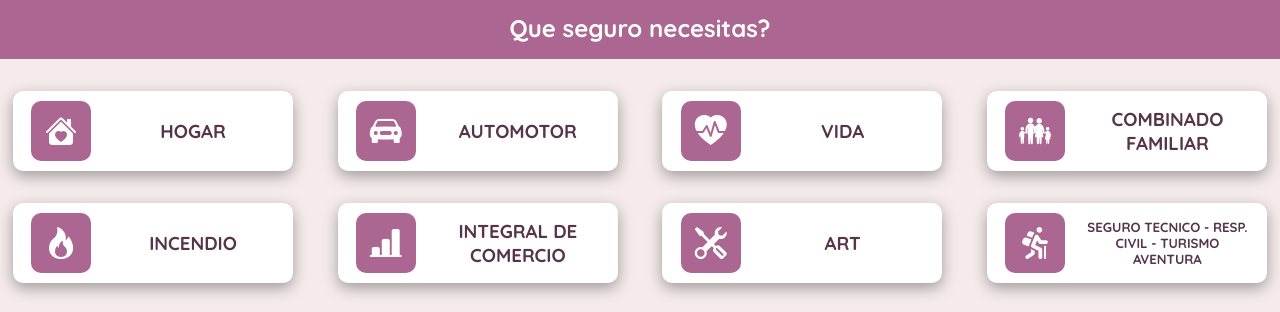
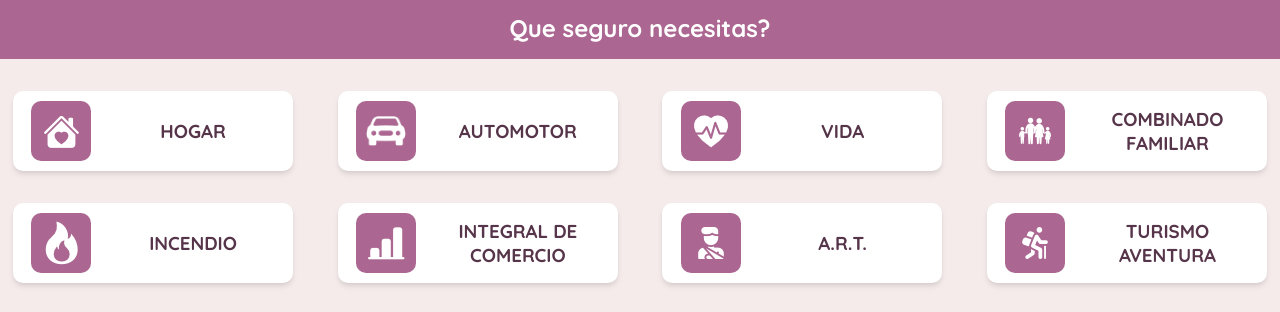
Before and after one commit to mfrugoni/a-bravo-maquetado, a plain HTML site: page index.html in a window 1280 px wide. Shown: the part 236-548 px from the top of the page. Drawn offline with nearby package versions, Linux system fonts and the light colour scheme.

Commit message:
V11: Replace bootstrap icons for pngs
create js files

load cards dinamically with js

```diff
--- a/index.html
+++ b/index.html
@@ -23,24 +23,27 @@
 
     <main id="home">
         <section class="quote">
-            <a href="">
+            <a href="https://wa.me/5492944915872/?text=Consulta%20desde%20Angela%20Bravo%20web">
                 <p>Pedí cotización de tu casa y de tu auto</p>
                 <div class="wp">
                     <i class="bi bi-whatsapp"></i>
                 </div>
             </a>
         </section>
+
         <h1 class="name">Angela Bravo</h1>
         <h3 class="prod">Productora, asesora de seguros</h3>
+
         <section class="title">
             <h2>Que seguro necesitas?</h2>
             <!-- <h2>Nuestros Seguros:</h2> -->
         </section>
 
         <article id="products">
-            <div class="card">
+            <!-- <div class="card">
                 <div class="card-icon">
                     <i class="bi bi-house-heart-fill"></i>
+                    <img src="./assets/img/hogar.png" alt="icono hogar">
                 </div>
 
                 <h3>HOGAR</h3>
@@ -49,6 +52,7 @@
             <div class="card">
                 <div class="card-icon">
                     <i class="bi bi-car-front-fill"></i>
+                    <img src="./assets/img/auto.png" alt="icono auto">
                 </div>
 
                 <h3>AUTOMOTOR</h3>
@@ -57,14 +61,15 @@
             <div class="card">
                 <div class="card-icon">
                     <i class="bi bi-heart-pulse-fill"></i>
+                    <img src="./assets/img/vida.png" alt="icono vida">
                 </div>
 
                 <h3>VIDA</h3>
             </div>
             <div class="card">
                 <div class="card-icon">
-                    <!-- <i class="bi bi-emoji-smile-fill"></i> -->
-                    <img src="./assets/img/family.png" alt="family icon">
+                    <i class="bi bi-emoji-smile-fill"></i>
+                    <img src="./assets/img/family.png" alt="icono familia">
                 </div>
 
                 <h3>COMBINADO FAMILIAR</h3>
@@ -72,6 +77,7 @@
             <div class="card">
                 <div class="card-icon">
                     <i class="bi bi-fire"></i>
+                    <img src="./assets/img/incendio.png" alt="icono incendio">
                 </div>
 
                 <h3>INCENDIO</h3>
@@ -79,6 +85,7 @@
             <div class="card">
                 <div class="card-icon">
                     <i class="bi bi-bar-chart-line-fill"></i>
+                    <img src="./assets/img/comercio.png" alt="icono comercio">
                 </div>
 
                 <h3>INTEGRAL DE COMERCIO</h3>
@@ -86,7 +93,7 @@
 
             <div class="card">
                 <div class="card-icon">
-                    <i class="bi bi-tools"></i>
+                    <img src="./assets/img/accidente.png" alt="icono accidente">
                 </div>
 
                 <h3>ART</h3>
@@ -94,11 +101,11 @@
 
             <div class="card">
                 <div class="card-icon">
-                    <img src="./assets/img/caminante.png" alt="sport-icon">
+                    <img src="./assets/img/caminante.png" alt="icono aventura">
                 </div>
 
                 <h5>SEGURO TECNICO - RESP. CIVIL - TURISMO AVENTURA</h5>
-            </div>
+            </div> -->
         </article>
 
         <section class="portales">
@@ -122,5 +129,7 @@
 
     </footer>
 
+    <script src="./scripts/data.js"></script>
+    <script src="./scripts/script.js"></script>
 </body>
 </html>
--- /dev/null
+++ b/scripts/data.js
@@ -0,0 +1,61 @@
+console.log('data.js');
+
+const productsData = [
+    {
+        id: 1,
+        title: 'HOGAR',
+        img: './assets/img/hogar.png',
+        alt: 'icono hogar'
+    },
+
+    {
+        id: 2,
+        title: 'AUTOMOTOR',
+        img: './assets/img/auto.png',
+        alt: 'icono auto'
+    },
+
+    {
+        id: 3,
+        title: 'VIDA',
+        img: './assets/img/vida.png',
+        alt: 'icono vida'
+    },
+
+    {
+        id: 4,
+        title: 'COMBINADO FAMILIAR',
+        img: './assets/img/family.png',
+        alt: 'icono familia'
+    },
+
+    {
+        id: 5,
+        title: 'INCENDIO',
+        img: './assets/img/incendio.png',
+        alt: 'icono incendio'
+    },
+
+    {
+        id: 6,
+        title: 'INTEGRAL DE COMERCIO',
+        img: './assets/img/comercio.png',
+        alt: 'icono comercio'
+    },
+
+    {
+        id: 7,
+        title: 'A.R.T.',
+        img: './assets/img/accidente.png',
+        alt: 'icono accidente'
+    },
+
+    {
+        id: 8,
+        title: 'TURISMO AVENTURA',
+        img: './assets/img/caminante.png',
+        alt: 'icono aventura'
+    }
+];
+
+console.log(productsData);
--- /dev/null
+++ b/scripts/script.js
@@ -0,0 +1,23 @@
+console.log('script.js');
+
+function createProducts(dataArray){
+    let cardString = ``;
+    for (const product of dataArray) {
+
+        cardString += `
+        <div class="card">
+        <div class="card-icon">
+            <img src="${product.img}" alt="${product.alt}">
+        </div>
+
+        <h3>${product.title}</h3>
+        </div>
+    `;
+    }
+
+    return cardString;
+}
+
+const products = document.getElementById('products');
+products.innerHTML = createProducts(productsData);
+console.log(createProducts(productsData));
--- a/styles/style.css
+++ b/styles/style.css
@@ -78,7 +78,6 @@ nav>a:hover {
     padding: 0.5em;
     background-color: white;
     outline: 1px solid var(--main-bg-color);
-    /* border: 2px solid var(--main-bg-color); */
     border-top: 0;
     border-bottom-left-radius: 10px;
     border-bottom-right-radius: 10px;
@@ -91,8 +90,8 @@ nav>a:hover {
 
 .quote>a {
     display: flex;
+    justify-content: space-between;
     align-items: center;
-    justify-content: space-between;
     gap: 0.5rem;
     text-align: center;
     color: var(--dark-text-color);
@@ -108,8 +107,9 @@ nav>a:hover {
     color: white;
     background-color: var(--whatsapp-green);
     padding: 0.5em;
-    border-radius: 50%;
+    border-radius: 30%;
     font-size: 1.5rem;
+    box-shadow: rgba(0, 0, 0, 0.15) 0px 2px 8px;
 }
 
 .title {
@@ -150,7 +150,7 @@ nav>a:hover {
     border-radius: 10px;
     background-color: white;
     padding: 0.5rem;
-    box-shadow: rgba(0, 0, 0, 0.35) 0px 5px 15px;
+    box-shadow: rgba(0, 0, 0, 0.1) 0px 4px 6px -1px, rgba(0, 0, 0, 0.06) 0px 2px 4px -1px;
 }
 
 .card h3, .card h5, .card p {
@@ -246,11 +246,8 @@ nav>a:hover {
 }
 
 .contact-cards .card:hover {
-    /* transform: scale(1.1); */
-    background-color: var(--main-bg-color-ligth) ;
-    /* border: 2px solid white; */
     outline: 3px solid white;
-
+    box-shadow: rgba(0, 0, 0, 0.1) 0px 20px 25px -5px, rgba(0, 0, 0, 0.04) 0px 10px 10px -5px;
 }
 
 /* Media queries */
```
Also changed, not shown: contact.html (+1 -1 lines), assets/img/accidente.png (added), assets/img/auto.png (added), assets/img/comercio.png (added), assets/img/hogar.png (added), assets/img/incendio.png (added), assets/img/vida.png (added).
